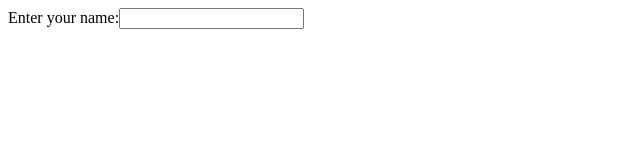
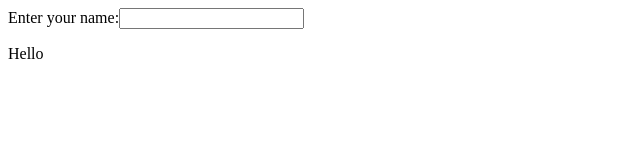
Before and after one commit to acciojob/personal-greeting-SravaniPutturu, a React app: page / in a window 1280 px wide. Shown: the top 160 px of the page, without its empty margins (0-640 px from the left). Built offline with nearby package versions, Linux system fonts and the light colour scheme.

Commit message:
Update App.js

```diff
--- a/src/components/App.js
+++ b/src/components/App.js
@@ -12,7 +12,7 @@ const App = () => {
     <div>
       <label htmlFor="name">Enter your name:</label>
       <input id="name" type="text" value={name} onChange={handleChange} />
-      {name && <p>Hello {name}!</p>}
+      <p>Hello {name}</p>
     </div>
   )
 }
```
